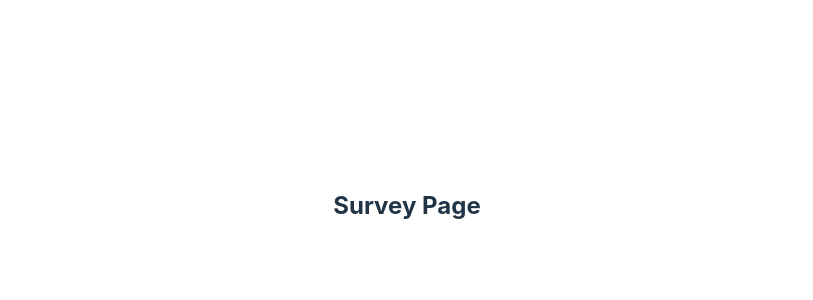
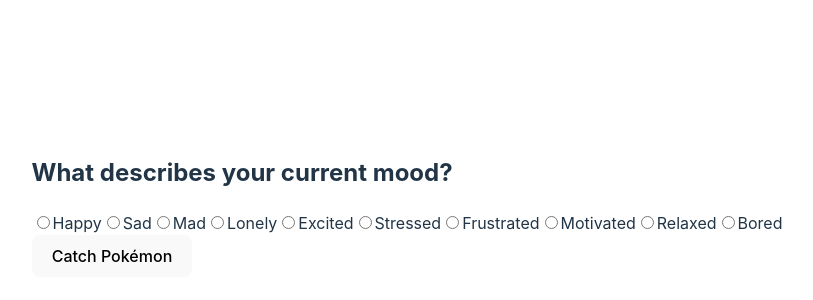
Before and after one commit to tigermarg/MERN_Capstone_Pokemon, a React (Vite) app in the folder frontend_pokemon/: page /survey in a window 1280 px wide. Shown: the part 194-494 px from the top of the page, without its empty margins (233-1046 px from the left). Built offline with nearby package versions, Linux system fonts and the light colour scheme.

Commit message:
Fetch API on survey component

```diff
--- a/frontend_pokemon/src/components/dashboard/Survey.jsx
+++ b/frontend_pokemon/src/components/dashboard/Survey.jsx
@@ -1,7 +1,88 @@
-export default function Survey() {
-    return (
-      <div>
-        <h2>Survey Page</h2>
-      </div>
-    );
+import { useState } from 'react';
+
+export default function Survey(){
+  const [selectedMood, setSelectedMood] = useState('');
+  const [pokemon, setPokemon] = useState(null);
+
+  // Define the mapping of moods to Pokemon types
+  const moodToPokemonType = {
+    happy: 'fairy',
+    sad: 'ghost',
+    mad: 'fighting',
+    lonely: 'dark',
+    excited: 'electric',
+    stressed: 'psychic',
+    frustrated: 'rock',
+    motivated: 'fire',
+    relaxed: 'water',
+    bored: 'normal',
+  };
+
+  //Handler for mood selection change
+  function handleMoodChange(e){
+    setSelectedMood(e.target.value);
   }
+
+  //Fetch Pokemon based on the selected mood
+  async function handleSubmit(e){
+    e.preventDefault();
+    if (!selectedMood) return;  //No mood selected, do nothing
+
+    const pokemonType = moodToPokemonType[selectedMood];
+    setPokemon(null); //Reset previous Pokemon data
+
+    //Error handling
+    try {
+      //Fetch Pokemon based on type
+      const response = await fetch(`https://pokeapi.co/api/v2/type/${pokemonType}`);
+      const data = await response.json();
+
+      console.log(data)
+
+      //Choose random Pokemon from that type
+      const randomPokemonIndex = Math.floor(Math.random() * data.pokemon.length);
+      const pokemonUrl = data.pokemon[randomPokemonIndex].pokemon.url;
+
+      //Fetch data of the chosen Pokemon
+      const pokemonDataResponse = await fetch(pokemonUrl);
+      const pokemonData = await pokemonDataResponse.json();
+
+      //Set the fetched Pokemon data
+      setPokemon(pokemonData);
+    } catch (err) {
+      console.error(err)
+    }
+  };
+
+  return (
+    <div>
+      <h2>What describes your current mood?</h2>
+
+      {/* Survey form */}
+      <form onSubmit={handleSubmit}>
+        <div>{Object.keys(moodToPokemonType).map((mood) => (
+            <label key={mood}>
+              <input
+                type="radio"
+                name="mood"
+                value={mood}
+                onChange={handleMoodChange}
+                checked={selectedMood === mood}
+              />
+              {mood.charAt(0).toUpperCase() + mood.slice(1)}
+            </label>
+          ))}
+        </div>
+
+        <button type="submit">Catch Pokémon</button>
+      </form>
+
+      {pokemon && (
+        <div>
+          <img src={pokemon.sprites.other.home.front_default} alt={pokemon.name} style={{ width: '250px', height: 'auto' }}/>
+          <h2>{pokemon.name.charAt(0).toUpperCase() + pokemon.name.slice(1)}</h2>
+        </div>
+      )}
+    </div>
+  );
+};
```
